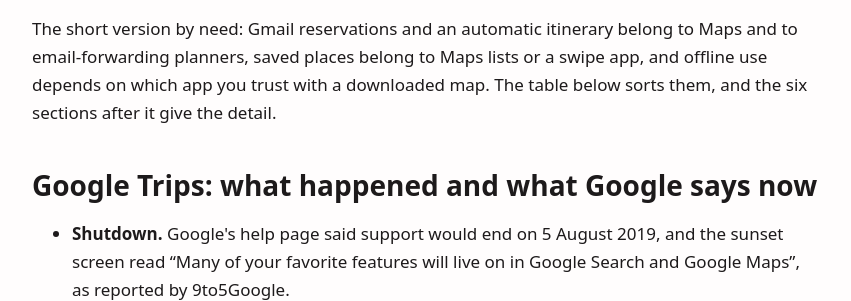
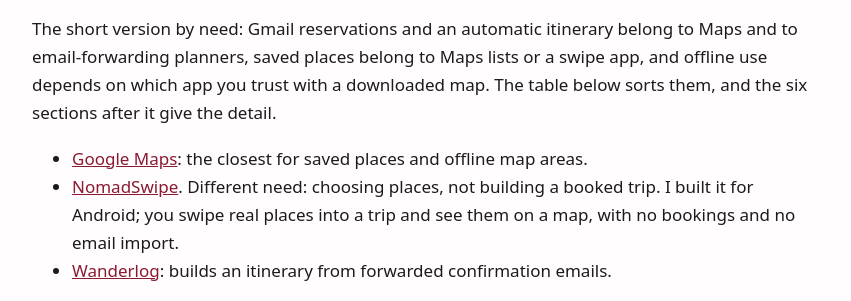
Before and after one commit to sbgeorgi/option3, a plain HTML site: page alternatives/google-trips-alternatives.html in a window 1280 px wide. Shown: the part 635-936 px from the top of the page, without its empty margins (214-1065 px from the left). Drawn offline with Linux system fonts and the light colour scheme.

Commit message:
SEO 2026-11-16 cta refresh: NomadSwipe #2 in lead list and first table (mindtrip, google-trips alternatives)
Co-Authored-By: Claude Sonnet 5.5 <noreply@anthropic.com>

```diff
--- a/alternatives/google-trips-alternatives.html
+++ b/alternatives/google-trips-alternatives.html
@@ -152,6 +152,12 @@ main>p:first-child>a:only-child{display:inline-flex;align-items:center;min-heigh
 <!-- ns-cta:end -->
 
   <p>The short version by need: Gmail reservations and an automatic itinerary belong to Maps and to email-forwarding planners, saved places belong to Maps lists or a swipe app, and offline use depends on which app you trust with a downloaded map. The table below sorts them, and the six sections after it give the detail.</p>
+
+  <ul>
+    <li><a href="#google-maps">Google Maps</a>: the closest for saved places and offline map areas.</li>
+    <li><a href="#nomadswipe">NomadSwipe</a>. Different need: choosing places, not building a booked trip. I built it for Android; you swipe real places into a trip and see them on a map, with no bookings and no email import.</li>
+    <li><a href="#wanderlog">Wanderlog</a>: builds an itinerary from forwarded confirmation emails.</li>
+  </ul>
 
   <h2>Google Trips: what happened and what Google says now</h2>
   <ul>
```
Also changed, not shown: alternatives/mindtrip-alternatives.html (+2 -0 lines).
